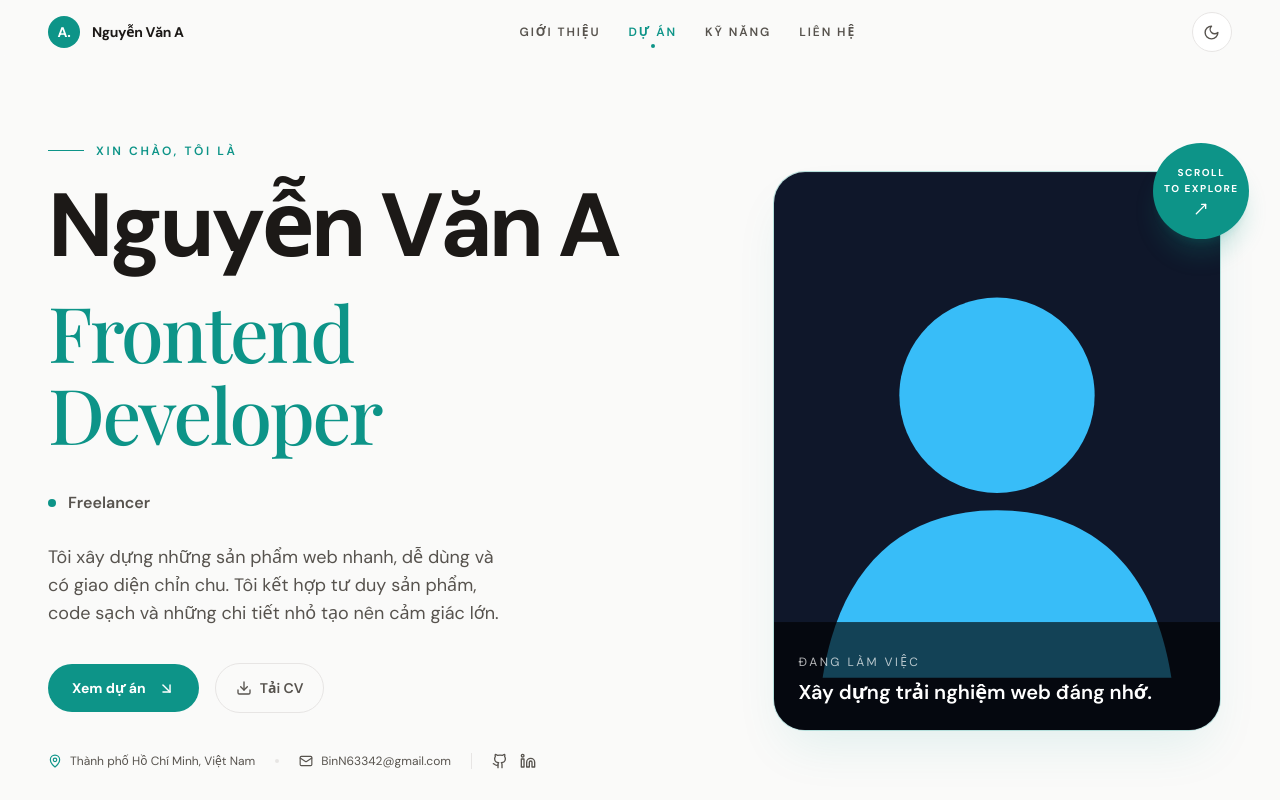
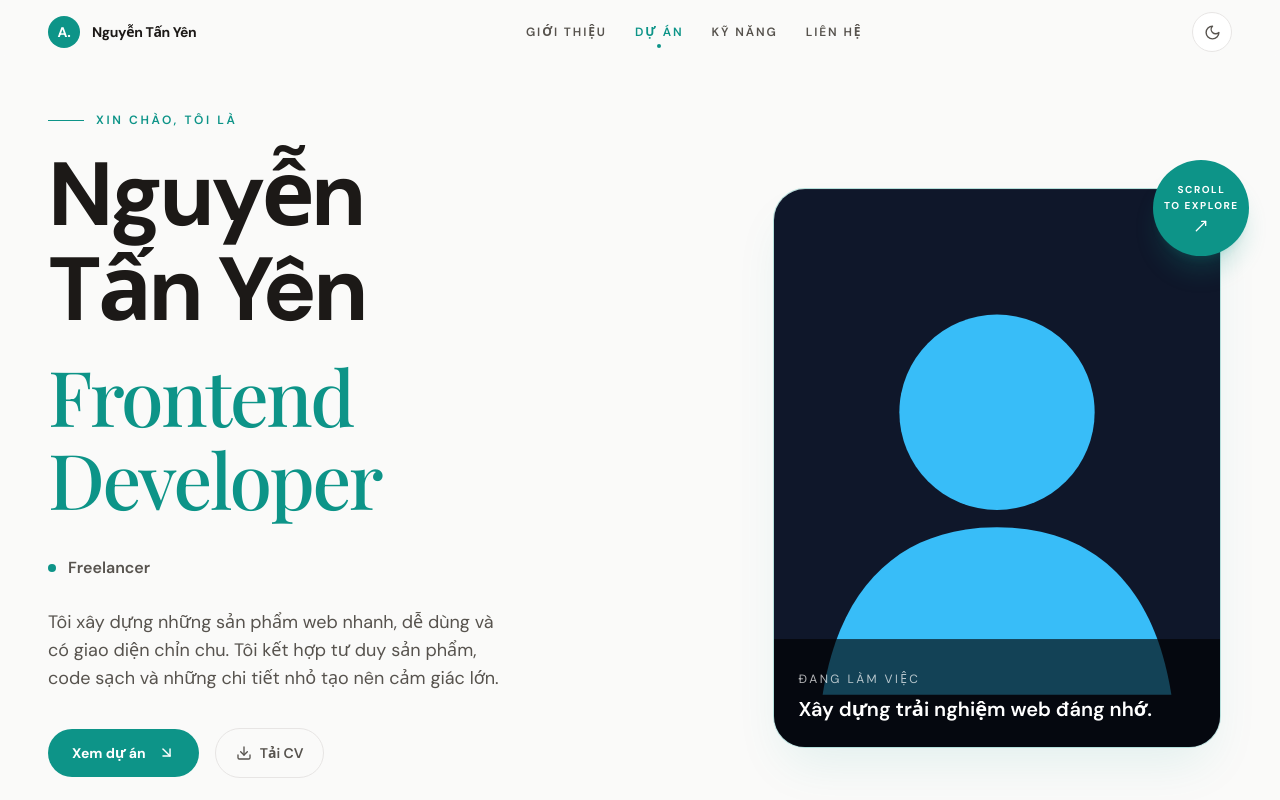
Before and after one commit to Yiben633/Portfolio_Ca_Nhan, a React (Vite) app: page / in a window 1280 px wide. Shown: the top 800 px of the page. Built offline with nearby package versions, Linux system fonts and the light colour scheme; a web font is replaced by a local one.

Commit message:
chore: cap nhat ten chu portfolio

```diff
--- a/index.html
+++ b/index.html
@@ -3,19 +3,19 @@
   <head>
     <meta charset="UTF-8" />
     <meta name="viewport" content="width=device-width, initial-scale=1.0" />
-    <meta name="description" content="Portfolio của Nguyễn Văn A, Frontend Developer chuyên xây dựng trải nghiệm web rõ ràng, nhanh và dễ dùng." />
+    <meta name="description" content="Portfolio của Nguyễn Tấn Yên, Frontend Developer chuyên xây dựng trải nghiệm web rõ ràng, nhanh và dễ dùng." />
     <meta name="theme-color" content="#0d9488" />
-    <meta property="og:title" content="Nguyễn Văn A - Frontend Developer" />
+    <meta property="og:title" content="Nguyễn Tấn Yên - Frontend Developer" />
     <meta property="og:description" content="Portfolio cá nhân với các dự án React, TypeScript và trải nghiệm web hiện đại." />
     <meta property="og:image" content="/projects/portfolio-placeholder.svg" />
     <meta property="og:type" content="website" />
     <meta property="og:locale" content="vi_VN" />
     <meta name="twitter:card" content="summary_large_image" />
-    <meta name="twitter:title" content="Nguyễn Văn A - Frontend Developer" />
+    <meta name="twitter:title" content="Nguyễn Tấn Yên - Frontend Developer" />
     <meta name="twitter:description" content="Portfolio cá nhân với các dự án React, TypeScript và trải nghiệm web hiện đại." />
     <meta name="twitter:image" content="/projects/portfolio-placeholder.svg" />
     <link rel="icon" type="image/svg+xml" href="/favicon.svg" />
-    <title>Nguyễn Văn A - Frontend Developer</title>
+    <title>Nguyễn Tấn Yên - Frontend Developer</title>
     <script>
       (() => {
         const storedTheme = localStorage.getItem('portfolio-theme')
--- a/src/components/ContactSection.tsx
+++ b/src/components/ContactSection.tsx
@@ -46,7 +46,7 @@ export function ContactSection() {
         </div>
 
         <form onSubmit={handleSubmit(onSubmit)} noValidate className="space-y-6">
-          <div><label htmlFor="contact-name" className="mb-2 block text-sm font-semibold">Họ tên</label><input id="contact-name" type="text" autoComplete="name" placeholder="Nguyễn Văn A" {...register('name')} aria-invalid={Boolean(errors.name)} aria-describedby={errors.name ? 'contact-name-error' : undefined} className="w-full border-b border-border bg-transparent px-0 py-3 text-base text-text outline-none transition placeholder:text-muted/60 focus:border-accent" />{errors.name && <p id="contact-name-error" className="mt-2 text-xs text-red-500">{errors.name.message}</p>}</div>
+          <div><label htmlFor="contact-name" className="mb-2 block text-sm font-semibold">Họ tên</label><input id="contact-name" type="text" autoComplete="name" placeholder="Nguyễn Tấn Yên" {...register('name')} aria-invalid={Boolean(errors.name)} aria-describedby={errors.name ? 'contact-name-error' : undefined} className="w-full border-b border-border bg-transparent px-0 py-3 text-base text-text outline-none transition placeholder:text-muted/60 focus:border-accent" />{errors.name && <p id="contact-name-error" className="mt-2 text-xs text-red-500">{errors.name.message}</p>}</div>
           <div><label htmlFor="contact-email" className="mb-2 block text-sm font-semibold">Email</label><input id="contact-email" type="email" autoComplete="email" placeholder="ban@example.com" {...register('email')} aria-invalid={Boolean(errors.email)} aria-describedby={errors.email ? 'contact-email-error' : undefined} className="w-full border-b border-border bg-transparent px-0 py-3 text-base text-text outline-none transition placeholder:text-muted/60 focus:border-accent" />{errors.email && <p id="contact-email-error" className="mt-2 text-xs text-red-500">{errors.email.message}</p>}</div>
           <div><label htmlFor="contact-message" className="mb-2 block text-sm font-semibold">Nội dung</label><textarea id="contact-message" rows={5} placeholder="Mình muốn trao đổi về..." {...register('message')} aria-invalid={Boolean(errors.message)} aria-describedby={errors.message ? 'contact-message-error' : undefined} className="w-full resize-y border-b border-border bg-transparent px-0 py-3 text-base leading-7 text-text outline-none transition placeholder:text-muted/60 focus:border-accent" />{errors.message && <p id="contact-message-error" className="mt-2 text-xs text-red-500">{errors.message.message}</p>}</div>
           <div className="flex flex-col gap-4 sm:flex-row sm:items-center sm:justify-between"><button type="submit" disabled={isSubmitting} className="inline-flex items-center justify-center gap-3 rounded-full bg-text px-6 py-3.5 text-sm font-bold text-background transition hover:-translate-y-1 hover:bg-accent hover:text-accent-foreground disabled:cursor-wait disabled:opacity-60 focus-visible:outline-none focus-visible:ring-2 focus-visible:ring-accent focus-visible:ring-offset-2 focus-visible:ring-offset-card">{isSubmitting ? 'Đang gửi...' : 'Gửi lời nhắn'}{!isSubmitting && <Send size={16} />}</button>{submitStatus === 'success' && <p role="status" className="text-sm font-medium text-accent">Đã nhận được tin nhắn. Cảm ơn bạn!</p>}{submitStatus === 'error' && <p role="alert" className="text-sm text-red-500">Có lỗi xảy ra, vui lòng thử lại.</p>}</div>
--- a/src/data/profile.ts
+++ b/src/data/profile.ts
@@ -1,7 +1,7 @@
 import type { Profile } from '../types/portfolio'
 
 export const profile: Profile = {
-  name: 'Nguyễn Văn A',
+  name: 'Nguyễn Tấn Yên',
   title: 'Frontend Developer',
   roles: ['React Developer', 'UI Engineer', 'Freelancer'],
   bio: 'Tôi xây dựng những sản phẩm web nhanh, dễ dùng và có giao diện chỉn chu.',
```
